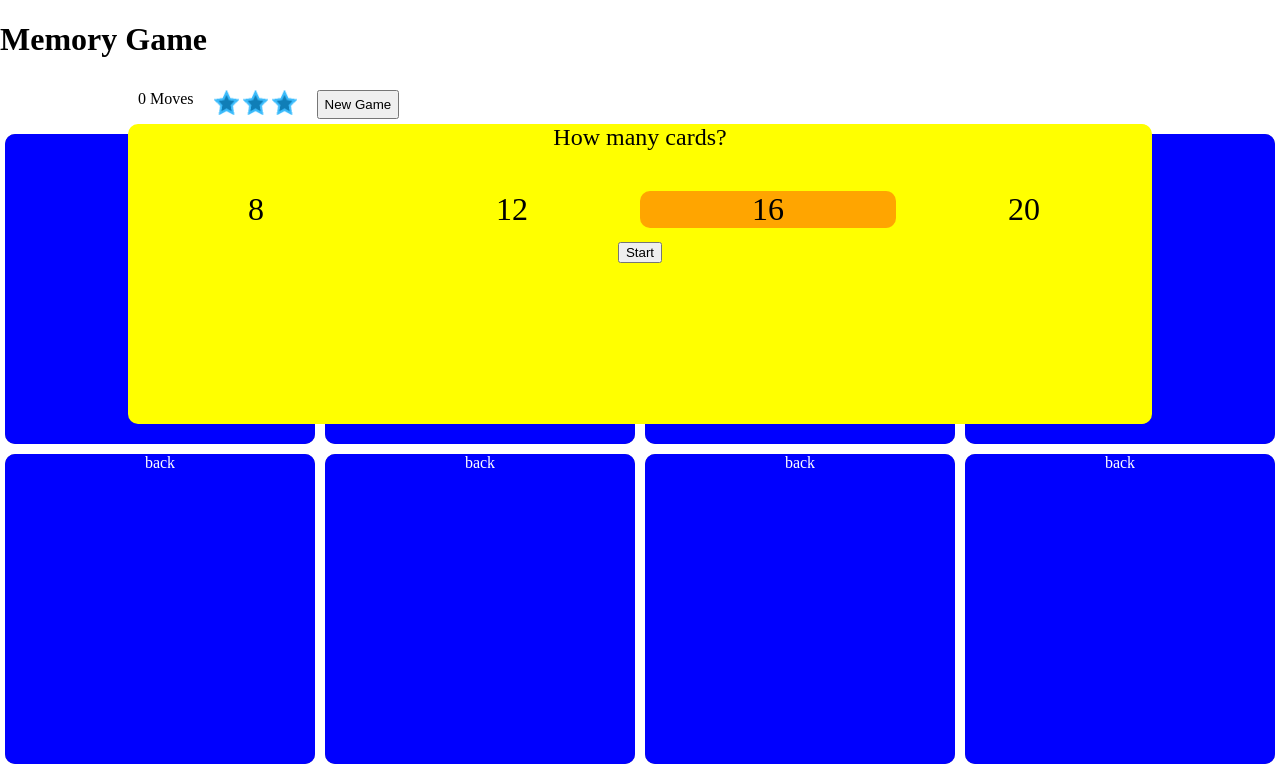
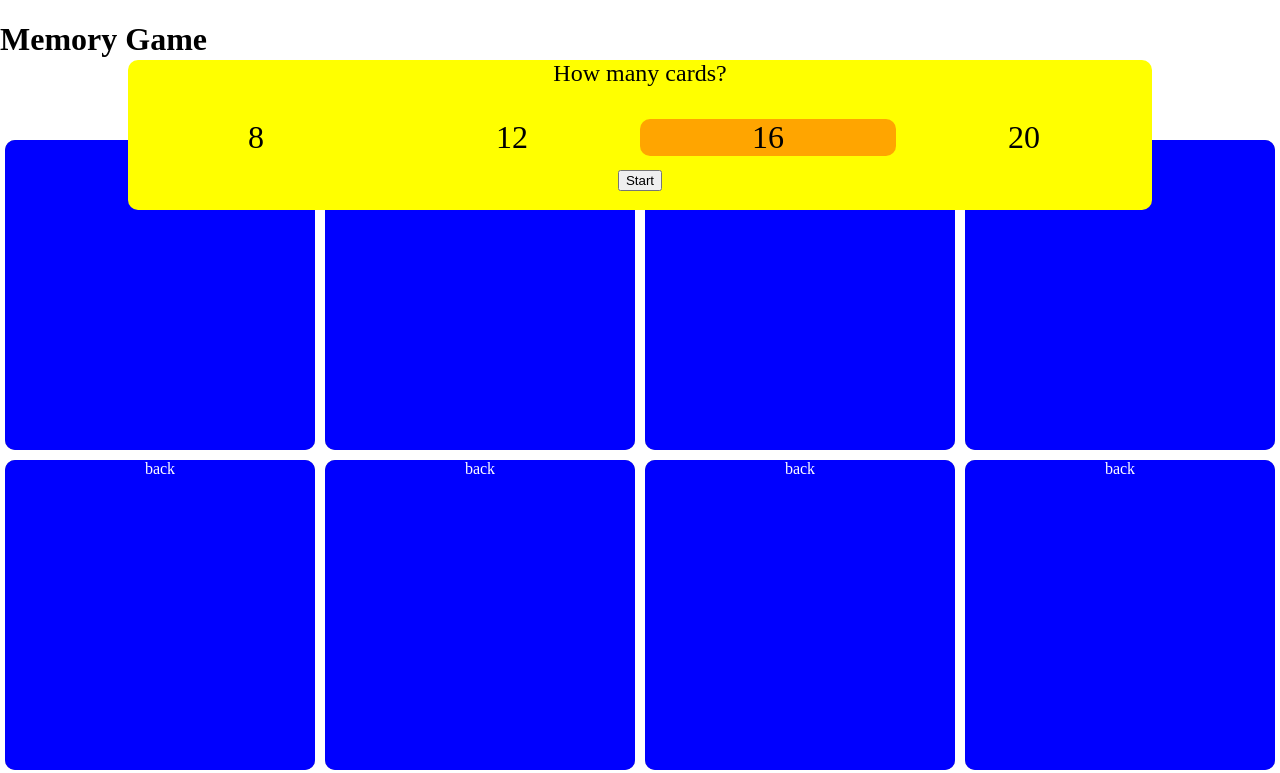
Before and after one commit to Azure7x/memory-game, a plain HTML site: page index.html in a window 1280 px wide. Shown: the top 773 px of the page. Drawn offline with Linux system fonts and the light colour scheme.

Commit message:
add victory modal

```diff
--- a/css/app.css
+++ b/css/app.css
@@ -17,6 +17,13 @@ html {
 #stars,
 #reset {
   margin: 10px;
+}
+
+#reset {
+  background-color: green;
+  border-radius: 15px;
+  padding: 8px;
+  color: white;
 }
 
 #card-grid {
@@ -81,7 +88,7 @@ html {
 
 .modal {
   text-align: center;
-  margin-top: 100px;
+  margin-top: 60px;
   /* display: none; */
   left: 0;
   top: 0;
@@ -91,12 +98,23 @@ html {
   z-index: 1;
 }
 
-.modal-content {
+.modal-victory {
+  display: none;
   font-size: 24px;
   border-radius: 10px;
   margin: auto;
   width: 80%;
   height: 300px;
+  background-color: yellow;
+  margin-top: 15px;
+}
+
+.modal-new-game {
+  font-size: 24px;
+  border-radius: 10px;
+  margin: auto;
+  width: 80%;
+  height: 150px;
   background-color: yellow;
 }
 
--- a/index.html
+++ b/index.html
@@ -19,13 +19,11 @@
   <button id="reset">New Game</button>
 </section>
 <!-- TODO: credit for card-https://medium.com/designer-recipes/understanding-card-flip-animation-using-css-391c40ed3136  -->
-<section id="card-grid">
+<section id="card-grid"></section>
 
-</section>
-
-<div class="modal">
-  <div class="modal-content">
-    <p>How many cards?</p>
+<section class="modal">
+  <div class="modal-new-game">
+    How many cards?
     <div class="num-container">
       <p class="card-num">8</p>
       <p class="card-num">12</p>
@@ -34,7 +32,9 @@
     </div>
     <button class="start">Start</button>
   </div>
-</div>
+
+  <div class="modal-victory">Congratulations!!!</div>
+</section>
 
 <script src="js/app.js"></script>
 </body>
--- a/js/app.js
+++ b/js/app.js
@@ -41,6 +41,7 @@ document.getElementsByClassName("num-container")[0].addEventListener("click",fun
 
 document.getElementsByClassName("start")[0].addEventListener("click",function(){
   modal.style.display = "none";
+  document.getElementsByClassName("modal-victory")[0].style.display = "none";
   setCards();
 });
 
@@ -68,7 +69,10 @@ function cardsDoMatch(cards){
   cards[1].children[1].classList.toggle("correct");
   //slow the match message a bit for better timing with correct color change
   if(winNumber>=numberOfCards/2){
-    setTimeout(function(){modal.style.display = "block";},500);
+    setTimeout(function(){
+      modal.style.display = "block";
+      document.getElementsByClassName("modal-victory")[0].style.display = "block";
+    },500);
   }
 }
 
@@ -101,7 +105,13 @@ function makeCard(number){
 }
 
 function setCards(){
+  mistakes = 0;
+  winNumber = 0;
+  movesNum = 0;
   finalCards = [];
+  document.getElementById("moves-num").innerHTML = movesNum + " moves";
+  document.getElementById("star-three").src = "img/full-star.png";
+  document.getElementById("star-two").src = "img/full-star.png";
 
   while(cardGrid.hasChildNodes()){
     cardGrid.removeChild(cardGrid.lastChild);
```
